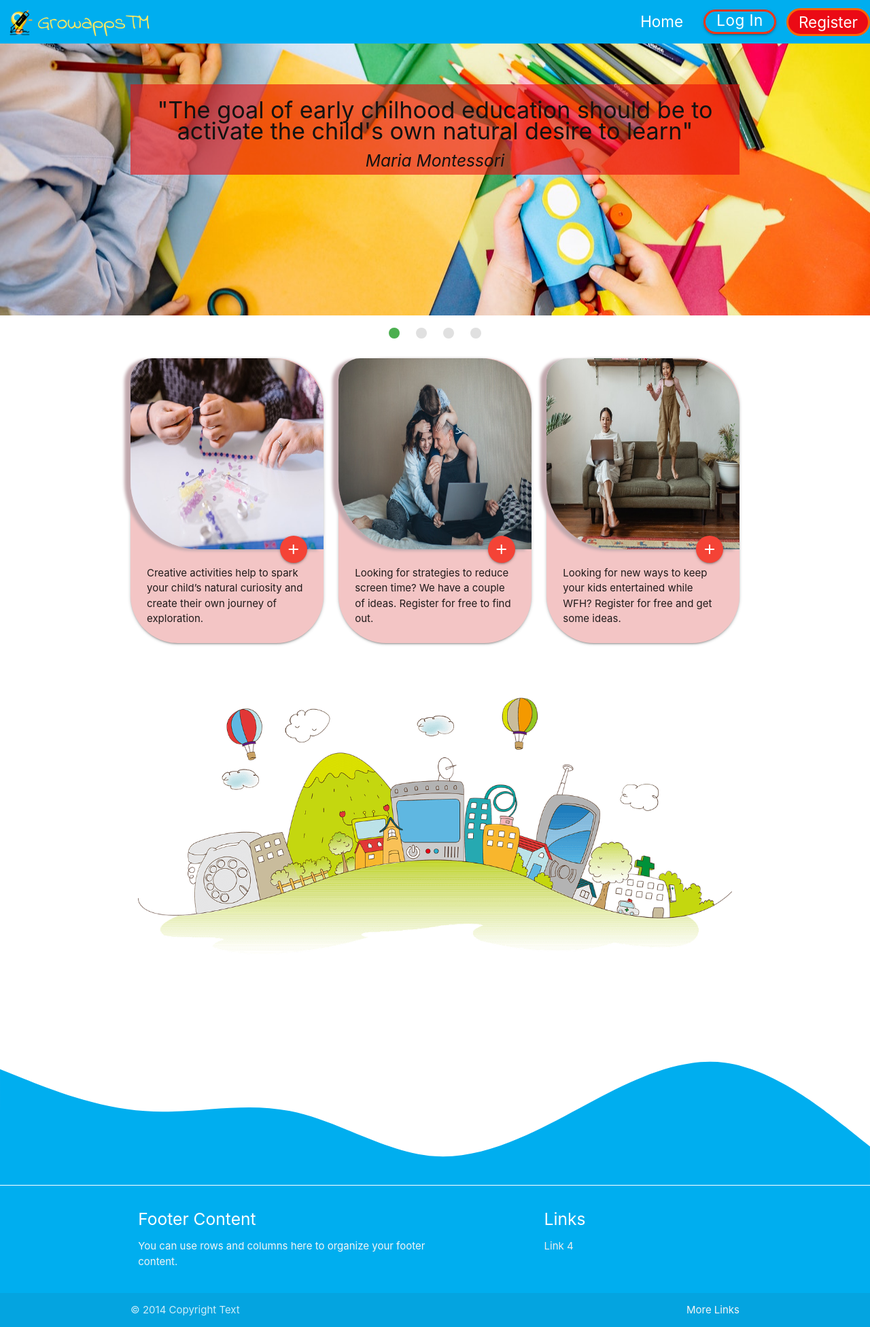
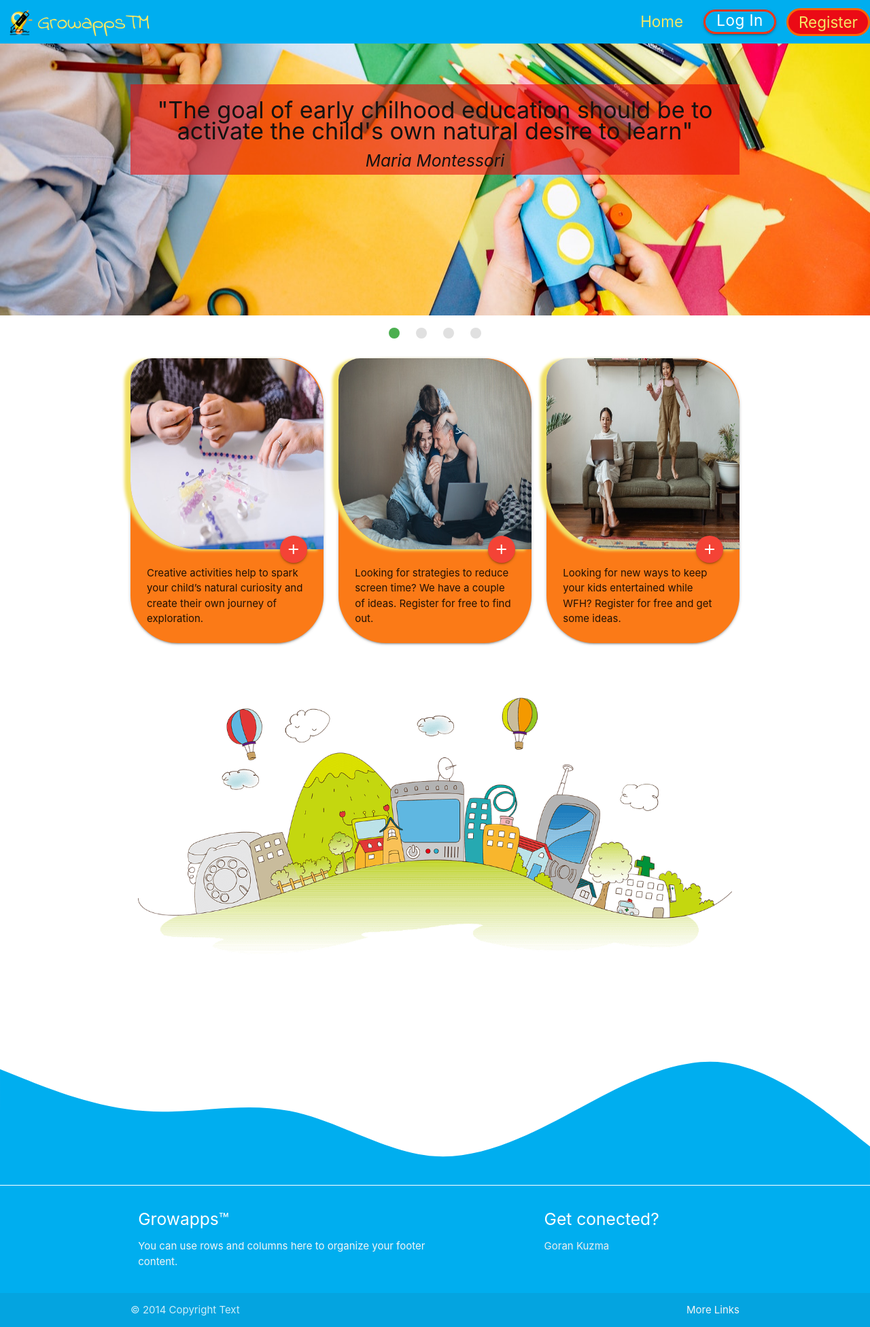
Before and after one commit to kuzGo/MS3-Project-CI, a Flask app: page / in a window 1280 px wide. Shown: the whole page at 68% size. Run offline with Flask 2, Linux system fonts and the light colour scheme; some libraries are stand-ins or nearby versions.

Commit message:
Style placeholders and navbar links

```diff
--- a/static/css/style.css
+++ b/static/css/style.css
@@ -1,11 +1,16 @@
-/* body {
-    background-color: #da1336b5;
-
-} */
+:root {
+    --main-blue-color:#00AEEF;
+    --yellow-color:#F1E066;
+    --red-color:#D4334A;
+    --orange-color:#FB7A17;
+    --green-color:#84D56D;
+    --logo-color:#f5e765;
+    --title-color:#ec0808;
+}
 .logo {
     height: 55px;
     width: 55px;
-    color: #f5e765;
+    color:var(--logo-color);
     font-family: 'Indie Flower',cursive;
     vertical-align: middle;
     margin-bottom: 10px;
@@ -44,11 +49,11 @@
 
 .card-panel {
     border-radius: 75px;
-    background-color: #d9e61357;
+    background-color:var(--yellow-color);
 }
 .card {
     border-radius: 70px;
-    background-color: #f3c5c5;
+    background-color:var(--orange-color);
 }
 .btn-large {
     border-radius: 32px;
@@ -66,24 +71,28 @@
     background-size: cover;
     width: 100%;
 }
-nav{
-    background-color: #00aeef;
+nav {
+    background-color:var(--main-blue-color);
 }
 nav ul a {
 font-size: 1.5rem!important;
+color: var(--logo-color);
+}
+nav ul a:hover{
+    color:var(--title-color);
 }
 .card .card-image img  {
     height: 18.75rem;
     border-bottom-left-radius: 69px;
     border-end-start-radius: 100px;
-    box-shadow: -9px 2px 4px #c1a8ad;
+    box-shadow: -9px 2px 4px var(--yellow-color);
     border-start-start-radius: 32px;
     border-top-right-radius: 74px;
     position: relative;
     text-align: center;
 }
 .card-headers {
-    color: #ec0808;
+    color: var(--title-color);
     font-family: 'Indie Flower',cursive;
     max-width: 100%;
     padding: 24px;
@@ -106,7 +115,7 @@ font-size: 1.5rem!important;
     cursor: pointer;
     border-bottom-left-radius: 69px;
     border-end-start-radius: 100px;
-    box-shadow: -9px 2px 4px #c1a8ad;
+    box-shadow: -9px 2px 4px var(--yellow-color);
     border-start-start-radius: 32px;
     border-top-right-radius: 74px;
 }
@@ -119,7 +128,7 @@ font-size: 1.5rem!important;
 }
 .flash-msg {
     text-transform: capitalize;
-    color: #d11919;
+    color: var(--title-color);
     font-family: "Open Sans", sans-serif;
     height: 54px;
     line-height: 54px;
@@ -127,19 +136,6 @@ font-size: 1.5rem!important;
     padding: 0 28px;
     border-radius: 32px;
 }
-
-.search-container {
-    position: absolute;
-    top: 20%;
-    left: 50%;
-    transform: translate(-50%,-50%);
-    background:#B71C1C;
-    height: 40px;
-    border-radius: 40px;
-    padding: 10px;
-    transition: all ease-in-out 0.6s;
-}
-
  input.search-text {
     border-bottom: none!important;
     width: 80%!important;
@@ -150,7 +146,12 @@ font-size: 1.5rem!important;
     transition: 0.4s;
     line-height: 40px;
 }
-
+::placeholder,
+.dropdown-content li>a,
+.dropdown-content li>span,
+.select-wrapper input.select-dropdown {
+    color: var(--title-color);
+}
 .modal {
     /* https://pixabay.com/illustrations/illustration-child-clipart-graphics-2814002/ */
     background: url(../images/modal.png);
--- a/templates/base.html
+++ b/templates/base.html
@@ -109,14 +109,14 @@
        <div class="container">
            <div class="row">
                <div class="col l6 s12">
-                   <h5 class="white-text">Footer Content</h5>
+                   <h5 class="white-text">Growapps&trade;</h5>
                    <p class="grey-text text-lighten-4">You can use rows and columns here to organize your footer content.
                    </p>
                </div>
                <div class="col l4 offset-l2 s12">
-                   <h5 class="white-text">Links</h5>
+                   <h5 class="white-text">Get conected?</h5>
                    <ul>
-                       <li><a class="grey-text text-lighten-3" href="#!">Link 4</a></li>
+                       <li><a href="https://www.linkedin.com/in/goran-kuzma/" aria-label="Link to Linkedin" rel="noopener" target="_blank" class="grey-text text-lighten-3" >Goran Kuzma</a></li>
                    </ul>
                </div>
            </div>
```
Also changed, not shown: templates/welcome.html (+9 -6 lines).
